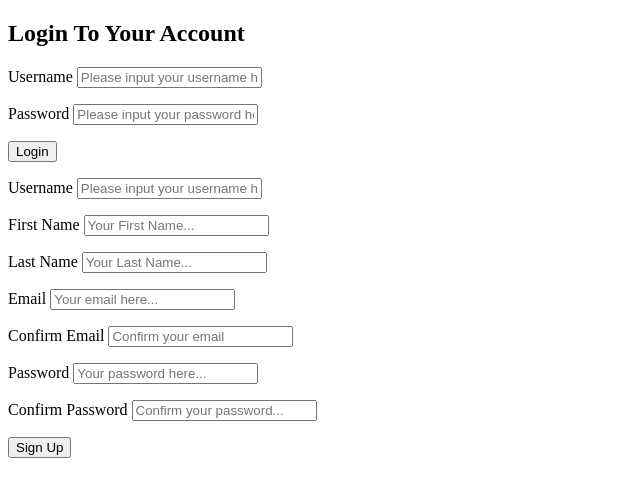
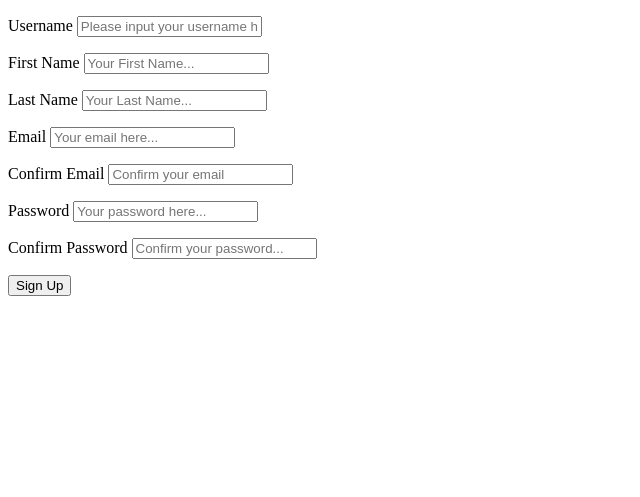
Before and after one commit to kenvilar/miozika, a PHP site: page /register.php in a window 1280 px wide. Shown: the top 497 px of the page, without its empty margins (0-640 px from the left). Run offline with PHP 8.4, Linux system fonts and the light colour scheme.

Commit message:
Refactoring

```diff
--- a/includes/handlers/register-handler.php
+++ b/includes/handlers/register-handler.php
@@ -1,6 +1,4 @@
 <?php
-
-include $_SERVER['DOCUMENT_ROOT'] . '/includes/classes/Account.php';
 
 function sanitizeFormUsername($inputText) {
     $inputText = strip_tags($inputText);
--- a/register.php
+++ b/register.php
@@ -1,7 +1,8 @@
 <?php
 
+include 'includes/classes/Account.php';
+include 'includes/handlers/register-handler.php';
 include 'includes/handlers/login-handler.php';
-include 'includes/handlers/register-handler.php';
 
 ?>
 <!doctype html>
@@ -16,24 +17,7 @@ include 'includes/handlers/register-handler.php';
 <body>
 
 <div id="inputContainer">
-    <form method="POST" action="<?php $_SERVER['PHP_SELF']; ?>" id="loginForm">
-        <h2>Login To Your Account</h2>
-        <p>
-            <label for="loginUsername">Username</label>
-            <input type="text" id="loginUsername" name="loginUsername" placeholder="Please input your username here..."
-                   required>
-        </p>
-        <p>
-            <label for="loginPassword">Password</label>
-            <input type="password" id="loginPassword" name="loginPassword"
-                   placeholder="Please input your password here..." required>
-        </p>
-        <p>
-            <button type="submit" name="loginButton">Login</button>
-        </p>
-    </form>
-
-    <form method="POST" action="<?php $_SERVER['PHP_SELF']; ?>" id="registerForm">
+    <form method="POST" action="register.php" id="registerForm">
         <p>
             <label for="userName">Username</label>
             <input type="text" name="userName" id="userName" placeholder="Please input your username here.." required>
```
